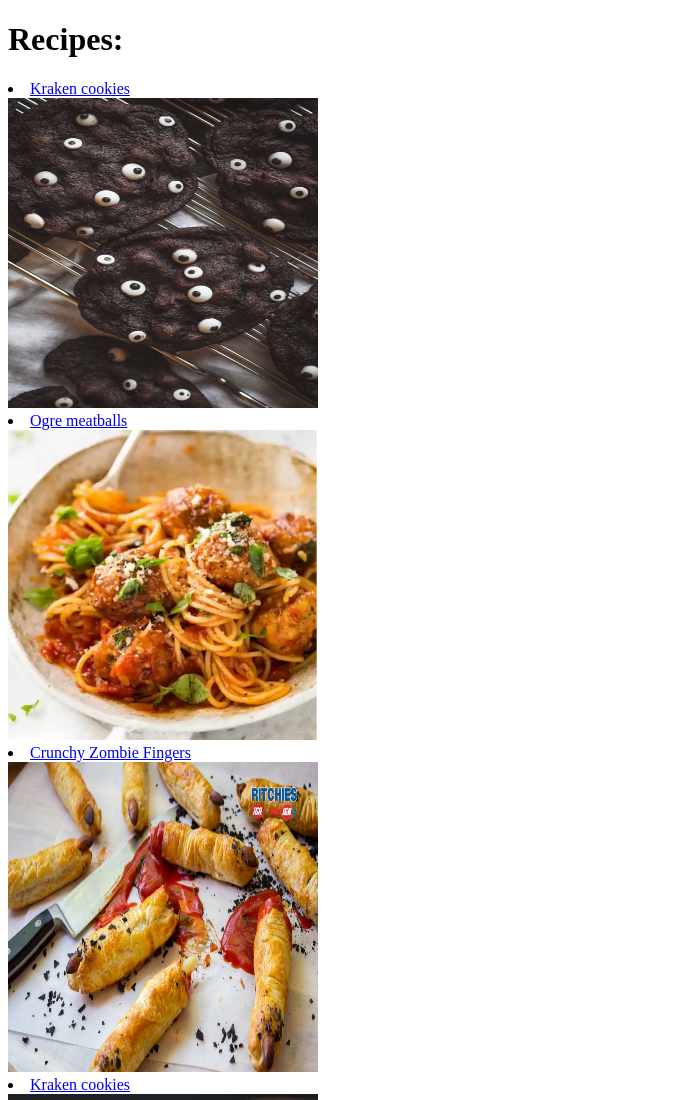
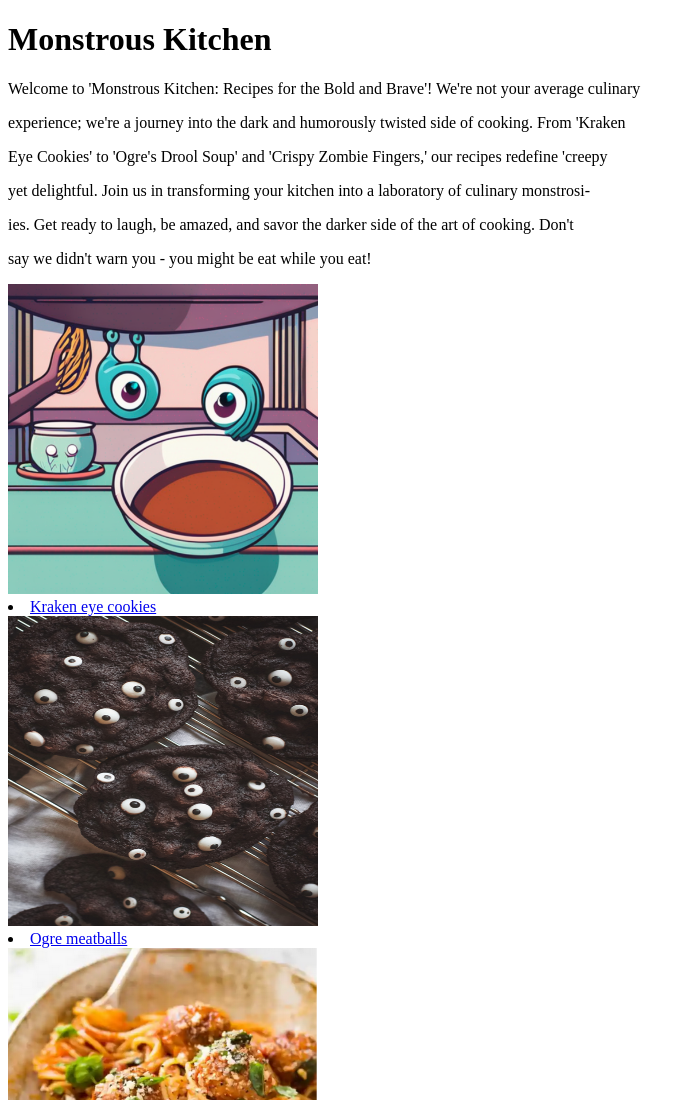
Before and after one commit to angelparamo/Project-Recipes-, a plain HTML site: page index.html in a window 1280 px wide. Shown: the top 1100 px of the page, without its empty margins (0-695 px from the left). Drawn offline with Linux system fonts and the light colour scheme.

Commit message:
improve root file, add image logo and description of page for user experience

```diff
--- a/index.html
+++ b/index.html
@@ -6,9 +6,19 @@
     <title>Odin recipes</title>
 </head>
 <body>
-    <h1>Recipes:</h1>
+    <h1>Monstrous Kitchen</h1>
+
+    <p>Welcome to 'Monstrous Kitchen: Recipes for the Bold and Brave'! We're not your average culinary</p>
+    <p>experience; we're a journey into the dark and humorously twisted side of cooking. From 'Kraken</p>
+    <p>Eye Cookies' to 'Ogre's Drool Soup' and 'Crispy Zombie Fingers,' our recipes redefine 'creepy</p>
+    <p>yet delightful. Join us in transforming your kitchen into a laboratory of culinary monstrosi-</p>
+    <p>ies. Get ready to laugh, be amazed, and savor the darker side of the art of cooking. Don't </p>
+    <p>say we didn't warn you - you might be eat while you eat!</p>
+
+    <img src="recipes-images/logo.png" alt ="Monstrous Kitchen logo" height="310" width="310">
+
     <um>
-        <li><a href="./recipes/kraken-eye.html" target="_black" rel="noopener noreferrer">Kraken cookies</a></li>
+        <li><a href="./recipes/kraken-eye.html" target="_black" rel="noopener noreferrer">Kraken eye cookies</a></li>
         <img src="./recipes-images/kraken.weye-cookie.png" alt="Some delicious kraken eye cookies" height="310" width="310">
 
         <li><a href="./recipes/albondigas-de-ogro.html" target="_black" rel="noopener noreferrer">Ogre meatballs</a></li>
```
Also changed, not shown: recipes-images/cookies-general-images.jpg (added), recipes-images/logo.png (added).
